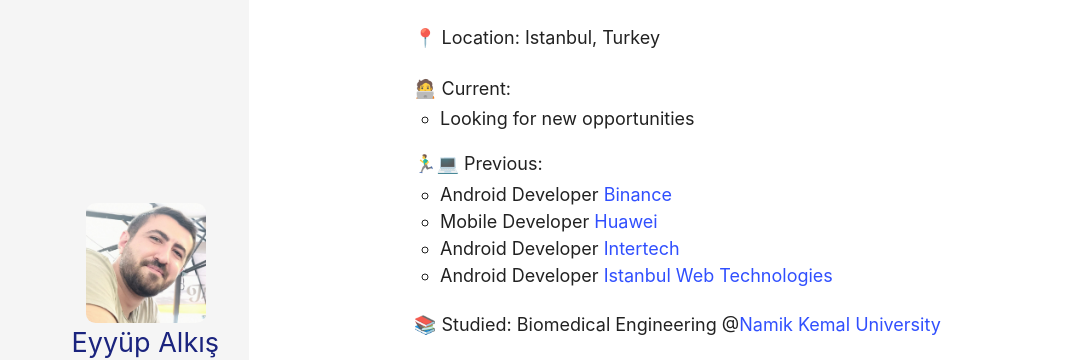
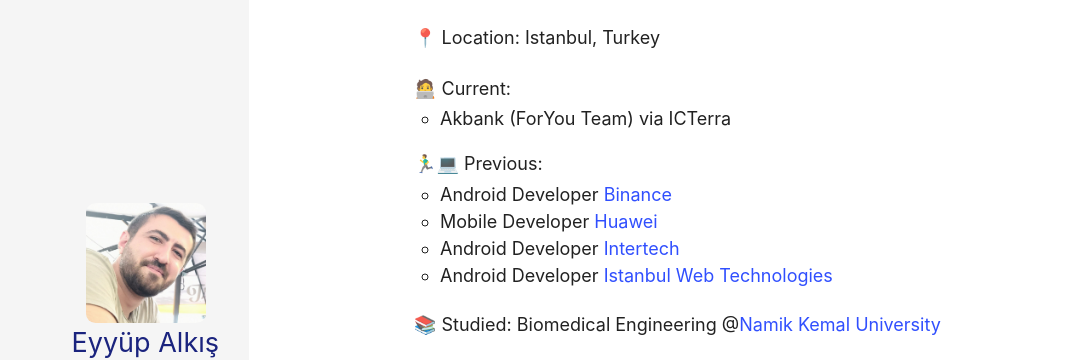
Before and after one commit to EyyupAlkis/About, a Jekyll site: the page built from about.md, in a window 1280 px wide. Shown: the part 515-875 px from the top of the page, without its empty margins (71-1141 px from the left). Built offline with Jekyll 4.4.1, drawn with Linux system fonts in a browser that asks for light colours.

Commit message:
position update

```diff
--- a/about.md
+++ b/about.md
@@ -15,7 +15,7 @@
 <section>
 🧑‍💻 Current:
   <ul style="margin-top: 0.2em; list-style-type: circle; padding-inline-start: 26px;">
-    <li>Looking for new opportunities</li>
+    <li>Akbank (ForYou Team) via ICTerra</li>
   </ul>
 </section>
 
```
